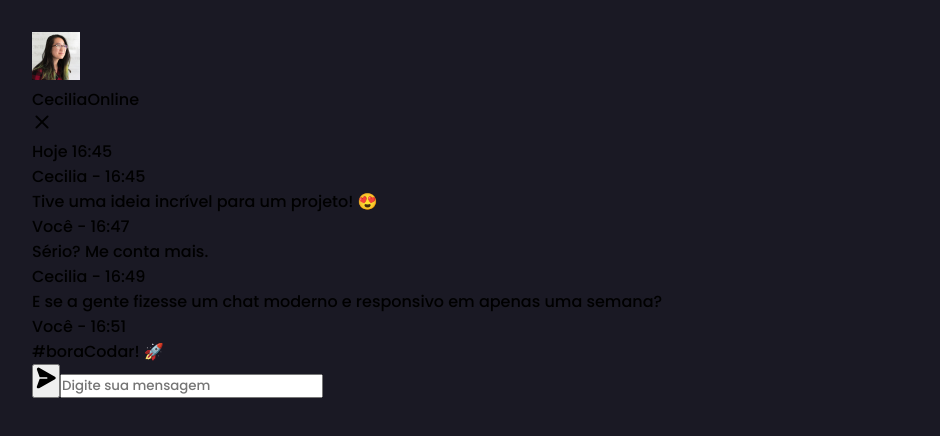
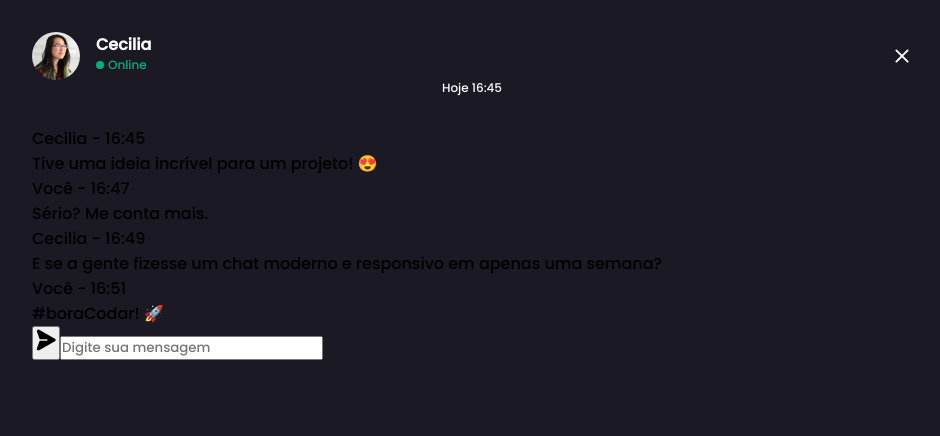
Before and after one commit to claytonfortunato/webChat-04, a React (Vite) app: page / in a window 1280 px wide. Shown: the top 436 px of the page, without its empty margins (168-1108 px from the left). Built offline with nearby package versions, Linux system fonts and the light colour scheme.

Commit message:
feat: header component finalizado

```diff
--- a/src/components/ChatHeader/index.tsx
+++ b/src/components/ChatHeader/index.tsx
@@ -1,4 +1,6 @@
 import { X } from "phosphor-react";
+
+import * as C from "./styles";
 
 interface ChatHeaderProps {
   name: string;
@@ -12,22 +14,18 @@ export function ChatHeader({
   hourMinutesFirstMessage,
 }: ChatHeaderProps) {
   return (
-    <div>
-      <div>
-        <div>
+    <C.Container>
+      <C.Header>
+        <C.Status>
           <img src={urlImage} alt="BotCecilia" />
           <div>
-            <span className="block font-bold text-base">{name}</span>
-            <span className="flex items-center gap-1 text-xs text-green-600  before:w-2 before:h-2 before:rounded-full before:bg-green-600">
-              Online
-            </span>
+            <strong>{name}</strong>
+            <span>Online</span>
           </div>
-        </div>
-        <X size={20} weight="bold" className="text-white" />
-      </div>
-      <span className="flex justify-center mt-[0.875rem] text-xs">
-        Hoje {hourMinutesFirstMessage}
-      </span>
-    </div>
+        </C.Status>
+        <X size={20} weight="bold" />
+      </C.Header>
+      <span>Hoje {hourMinutesFirstMessage}</span>
+    </C.Container>
   );
 }
--- a/src/components/ChatHeader/styles.ts
+++ b/src/components/ChatHeader/styles.ts
@@ -2,25 +2,34 @@ import styled from "styled-components";
 
 export const Container = styled.div`
   display: flex;
-  justify-content: space-between;
-  align-items: center;
-  img {
-    cursor: pointer;
+  flex-direction: column;
+  margin-bottom: 1.875rem;
+  color: #fff;
+
+  span {
+    font-size: 0.75rem;
+    line-height: 1rem;
+    text-align: center;
   }
 `;
 
 export const Header = styled.div`
   display: flex;
-  gap: 1rem;
+  justify-content: space-between;
+  align-items: center;
+
   img {
     width: 3rem;
     height: 3rem;
     object-fit: cover;
     border-radius: 50%;
+    margin-right: 1rem;
   }
 `;
 
 export const Status = styled.div`
+  display: flex;
+
   strong {
     margin-bottom: 1rem;
     color: #fff;
--- a/src/components/ChatMessage/index.tsx
+++ b/src/components/ChatMessage/index.tsx
@@ -7,7 +7,7 @@ interface ChatMessageProps {
 export function ChatMessage({ name, message, you }: ChatMessageProps) {
   return (
     <div>
-      <span className="block text-xs mb-[0.625rem]">{name}</span>
+      <span>{name}</span>
       <p>{message}</p>
     </div>
   );
```
